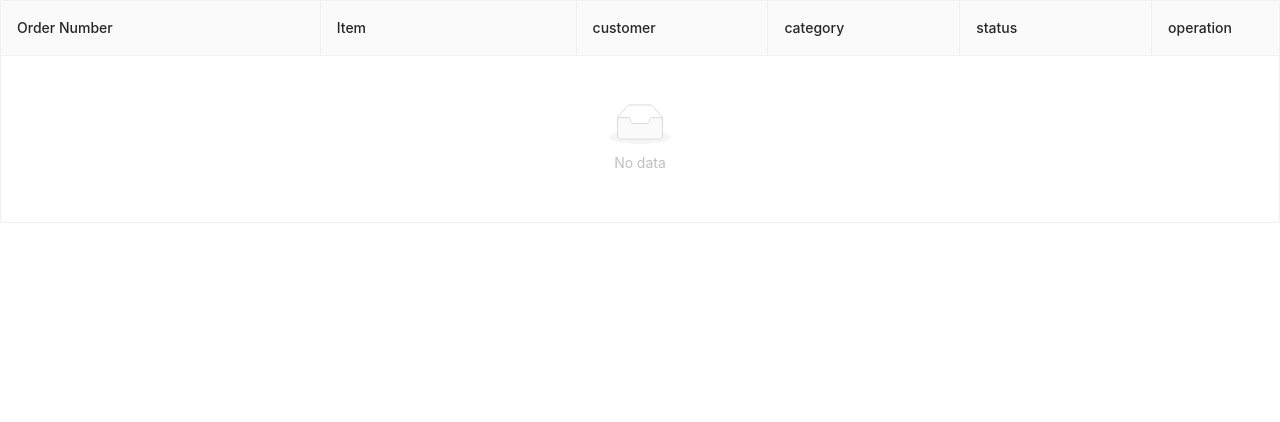
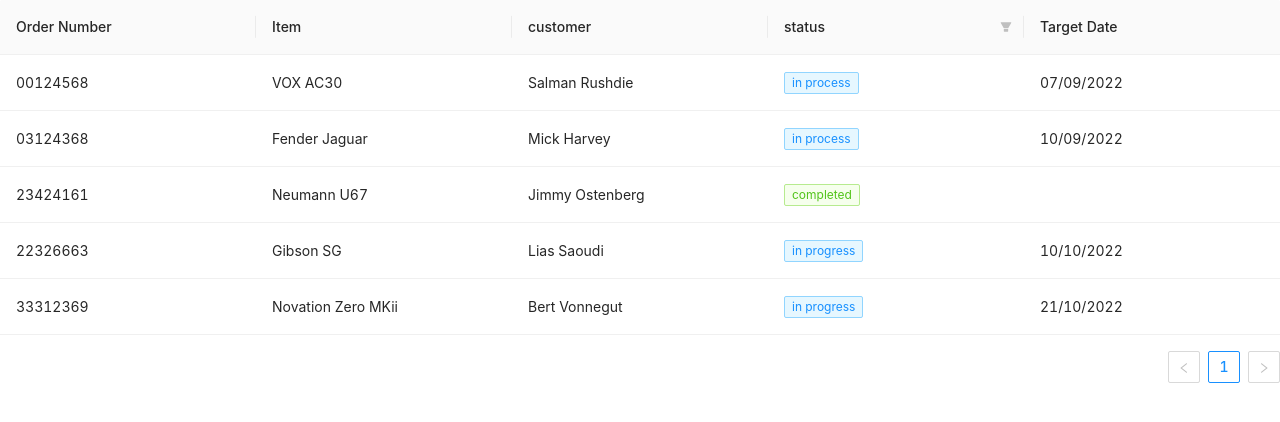
Before and after one commit to dmquinn/Appointment-Organiser, a Next.js app in the folder my-awesome-app/: page / in a window 1280 px wide. Shown: the top 422 px of the page. Built offline with nearby package versions, Linux system fonts and the light colour scheme.

Commit message:
links to appointment pages [slug]

```diff
--- a/my-awesome-app/package.json
+++ b/my-awesome-app/package.json
@@ -50,7 +50,9 @@
     "react": "17.0.2",
     "react-dom": "17.0.2",
     "react-redux": "^7.2.6",
-    "sass": "^1.49.7"
+    "reqwest": "^2.0.5",
+    "sass": "^1.49.7",
+    "xhr2": "^0.2.1"
   },
   "devDependencies": {
     "@fortawesome/fontawesome-common-types": "^0.3.0",
--- a/my-awesome-app/src/json/data.json
+++ b/my-awesome-app/src/json/data.json
@@ -1,6 +1,6 @@
 [
   {
-    "order_no": "00124568",
+    "orderNo": "00124568",
     "customer": {
       "name": "Salman Rushdie",
       "email": "srushdie@gmail.com",
@@ -11,10 +11,10 @@
       "category": "amplifiers"
     },
     "status": "in process",
-    "target_date": "07/09/2022"
+    "targetDate": "07/09/2022"
   },
   {
-    "order_no": "03124368",
+    "orderNo": "03124368",
     "customer": {
       "name": "Mick Harvey",
       "email": "mharvey01@gmail.com",
@@ -25,10 +25,10 @@
       "category": "guitars"
     },
     "status": "in process",
-    "target_date": "10/09/2022"
+    "targetDate": "10/09/2022"
   },
   {
-    "order_no": "23424161",
+    "orderNo": "23424161",
     "customer": {
       "name": "Jimmy Ostenberg",
       "email": "mharvey01@gmail.com",
@@ -39,6 +39,34 @@
       "category": "microphones"
     },
     "status": "completed",
-    "target_date": ""
+    "targetDate": ""
+  },
+  {
+    "orderNo": "22326663",
+    "customer": {
+      "name": "Lias Saoudi",
+      "email": "lsaoudi@hotmail.com",
+      "phone": "+49154442645600"
+    },
+    "item": {
+      "title": "Gibson SG",
+      "category": "guitars"
+    },
+    "status": "in progress",
+    "targetDate": "10/10/2022"
+  },
+  {
+    "orderNo": "33312369",
+    "customer": {
+      "name": "Bert Vonnegut",
+      "email": "bvom99@hotmail.com",
+      "phone": "+49151765439"
+    },
+    "item": {
+      "title": "Novation Zero MKii",
+      "category": "other"
+    },
+    "status": "in progress",
+    "targetDate": "21/10/2022"
   }
 ]
--- a/my-awesome-app/src/pages/index.tsx
+++ b/my-awesome-app/src/pages/index.tsx
@@ -1,208 +1,93 @@
-import { Form, Input, InputNumber, Popconfirm, Table, Typography } from "antd";
-import React, { useState } from "react";
+import * as React from "react";
+import { Table, Tag } from "antd";
+import { TableProps } from "antd/lib/table";
+import Router from "next/router";
+
 import data from "../json/data.json";
+import "antd/dist/antd.css";
+import { DataItem } from "../types";
 
-interface Item {
-  orderNo: string;
-  customer: {
-    name: string;
-    email: string;
-    phone: string;
-  };
-  item: {
-    title: string;
-    category: string;
-  };
-  status: string;
-  target_date: string;
-}
+const { useState } = React;
 
-interface EditableCellProps extends React.HTMLAttributes<HTMLElement> {
-  editing: boolean;
-  dataIndex: string;
-  title: any;
-  inputType: "number" | "text";
-  record: Item;
-  index: number;
-  children: React.ReactNode;
-}
-
-const EditableCell: React.FC<EditableCellProps> = ({
-  editing,
-  dataIndex,
-  title,
-  inputType,
-  record,
-  index,
-  children,
-  ...restProps
-}) => {
-  const inputNode = inputType === "number" ? <InputNumber /> : <Input />;
-
-  return (
-    <td {...restProps}>
-      {editing ? (
-        <Form.Item
-          name={dataIndex}
-          style={{ margin: 0 }}
-          rules={[
-            {
-              required: true,
-              message: `Please Input ${title}!`,
-            },
-          ]}
-        >
-          {inputNode}
-        </Form.Item>
-      ) : (
-        children
-      )}
-    </td>
-  );
-};
-
-const App: React.FC = () => {
-  const [form] = Form.useForm();
-  const [data, setData] = useState([]);
-  const [editingKey, setEditingKey] = useState("");
-  // const useAppDispatch: () => AppDispatch = useDispatch;
-  // const dispatch = useAppDispatch();
-
-  // const appointmentsState = useSelector((state: RootState) => {
-  //     state.appointmentsData;
-  // });
-  // useEffect(() => {
-  //     dispatch(appointmentsActions.getAppointments());
-  // }, [dispatch]);
-
-  const isEditing = (record: Item) => record.orderNo === editingKey;
-
-  const edit = (record: Partial<Item> & { key: React.Key }) => {
-    form.setFieldsValue({ item: "", customer: "", category: "", ...record });
-    setEditingKey(record.orderNo);
-  };
-
-  const cancel = () => {
-    setEditingKey("");
-  };
-
-  const save = async (key: React.Key) => {
-    try {
-      const row = (await form.validateFields()) as Item;
-
-      const newData = [...data];
-      const index = newData.findIndex((item) => key === item.key);
-      if (index > -1) {
-        const item = newData[index];
-        newData.splice(index, 1, {
-          ...item,
-          ...row,
-        });
-        setData(newData);
-        setEditingKey("");
-      } else {
-        newData.push(row);
-        setData(newData);
-        setEditingKey("");
-      }
-    } catch (errInfo) {
-      console.log("Validate Failed:", errInfo);
-    }
-  };
+const App = () => {
+  const [isLoading, setIsLoading] = useState(false);
+  const [displayData, setDisplayData] = useState(data);
+  const [pagination, setPagination] = useState({});
 
   const columns = [
     {
       title: "Order Number",
-      dataIndex: "item",
-      width: "25%",
-      editable: true,
+      dataIndex: "orderNo",
+      key: "orderNo",
     },
     {
       title: "Item",
-      dataIndex: "item",
+      dataIndex: ["item", "title"],
       width: "20%",
-      editable: true,
+      key: "item",
     },
     {
       title: "customer",
-      dataIndex: "customer",
-      width: "15%",
-      editable: true,
-    },
-    {
-      title: "category",
-      dataIndex: "status",
-      width: "15%",
-      editable: true,
+      dataIndex: ["customer", "name"],
+      width: "20%",
+      key: "customer",
     },
     {
       title: "status",
       dataIndex: "status",
-      width: "15%",
-      editable: true,
+      filters: [
+        { text: "In Progress", value: "In Process" },
+        { text: "Completed", value: "Completed" },
+        { text: "Rejected", value: "Rejected" },
+      ],
+      width: "20%",
+      render: (value, record) => (
+        <Tag
+          color={
+            value === "completed"
+              ? "success"
+              : value === "rejected"
+              ? "error"
+              : "processing"
+          }
+        >
+          {value}
+        </Tag>
+      ),
+      key: "status",
     },
     {
-      title: "operation",
-      dataIndex: "operation",
-      render: (_: any, record: Item) => {
-        const editable = isEditing(record);
-        return editable ? (
-          <span>
-            <Typography.Link
-              onClick={() => save(record.orderNo)}
-              style={{ marginRight: 8 }}
-            >
-              Save
-            </Typography.Link>
-            <Popconfirm title="Sure to cancel?" onConfirm={cancel}>
-              <a>Cancel</a>
-            </Popconfirm>
-          </span>
-        ) : (
-          <Typography.Link
-            disabled={editingKey !== ""}
-            onClick={() => edit(record)}
-          >
-            Edit
-          </Typography.Link>
-        );
-      },
+      title: "Target Date",
+      dataIndex: "targetDate",
+      width: "20%",
+      key: "targetDate",
     },
   ];
 
-  const mergedColumns = columns.map((col) => {
-    if (!col.editable) {
-      return col;
-    }
-    return {
-      ...col,
-      onCell: (record: Item) => ({
-        record,
-        inputType: col.dataIndex === "age" ? "number" : "text",
-        dataIndex: col.dataIndex,
-        title: col.title,
-        editing: isEditing(record),
-      }),
-    };
-  });
+  const handleTableChange: TableProps<any>["onChange"] = (pagination) => {
+    setPagination(pagination);
+  };
 
   return (
-    <Form form={form} component={false}>
+    <div>
       <Table
-        components={{
-          body: {
-            cell: EditableCell,
-          },
+        columns={columns}
+        dataSource={displayData}
+        loading={isLoading}
+        onChange={handleTableChange}
+        pagination={pagination}
+        rowKey="orderNo"
+        onRow={(record: DataItem) => {
+          return {
+            onClick: () => {
+              if (record?.orderNo) {
+                Router.push(`${record.orderNo}`);
+              }
+            },
+          };
         }}
-        bordered
-        dataSource={data}
-        columns={mergedColumns}
-        rowClassName="editable-row"
-        // pagination={{
-        //     onChange: cancel
-        // }}
       />
-    </Form>
+    </div>
   );
 };
 
--- /dev/null
+++ b/my-awesome-app/src/types/index.ts
@@ -0,0 +1,14 @@
+export type DataItem = {
+  orderNo: string;
+  customer: {
+    name: string;
+    email: string;
+    phone: string;
+  };
+  item: {
+    title: string;
+    category: string;
+  };
+  status: string;
+  targetDate: string | Date;
+};
--- a/my-awesome-app/tsconfig.json
+++ b/my-awesome-app/tsconfig.json
@@ -2,7 +2,7 @@
   "compilerOptions": {
     "module": "es2020",
     "target": "es2020",
-    "lib": ["dom", "dom.iterable", "esnext"],
+    "lib": ["es5", "es6", "dom", "dom.iterable", "esnext"],
     "allowJs": true,
     "skipLibCheck": true,
     "strict": false,
@@ -28,7 +28,8 @@
     "jest.setup.ts",
     "jest.config.js",
     "src/__tests__/pages/test-utils.ts",
-    "src/utils/test-utils/test-utils.js"
+    "src/utils/test-utils/test-utils.js",
+    "src/pages/[slug].js"
   ],
   "exclude": ["node_modules"],
   "ts-node": {
```
Also changed, not shown: my-awesome-app/src/pages/[slug].tsx (added, +7 -0 lines), 1 other file (tests, documents, lock files or other folders).
